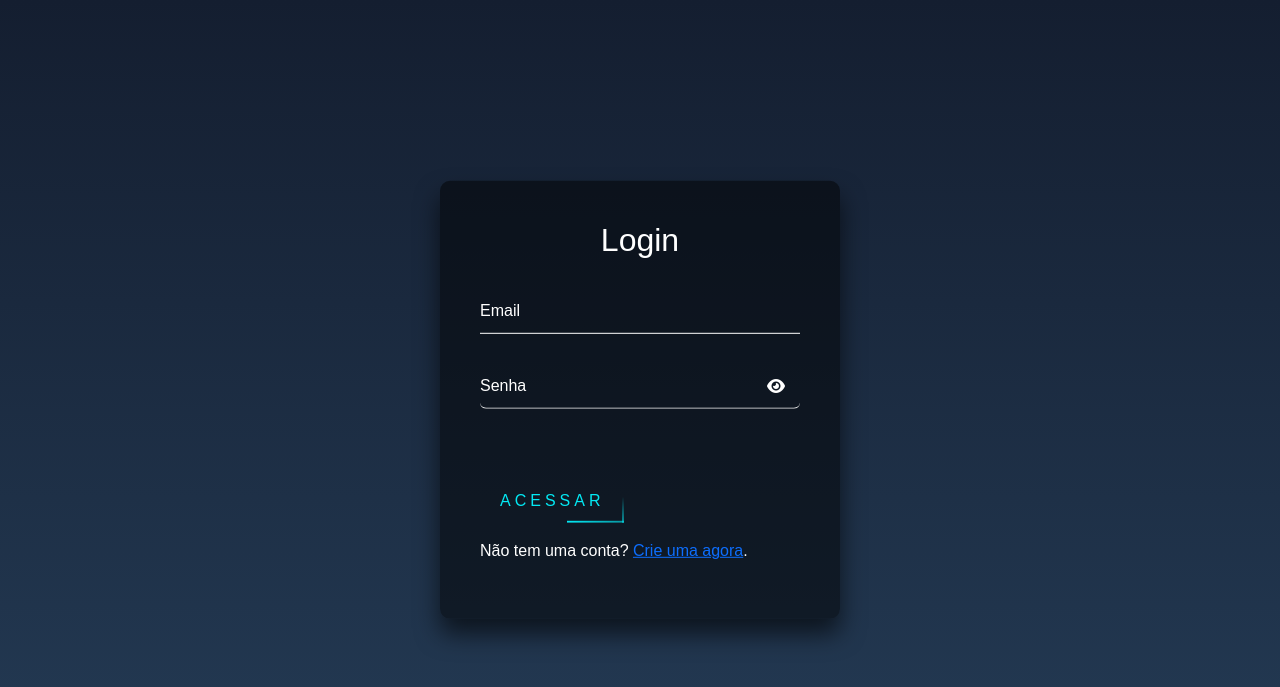
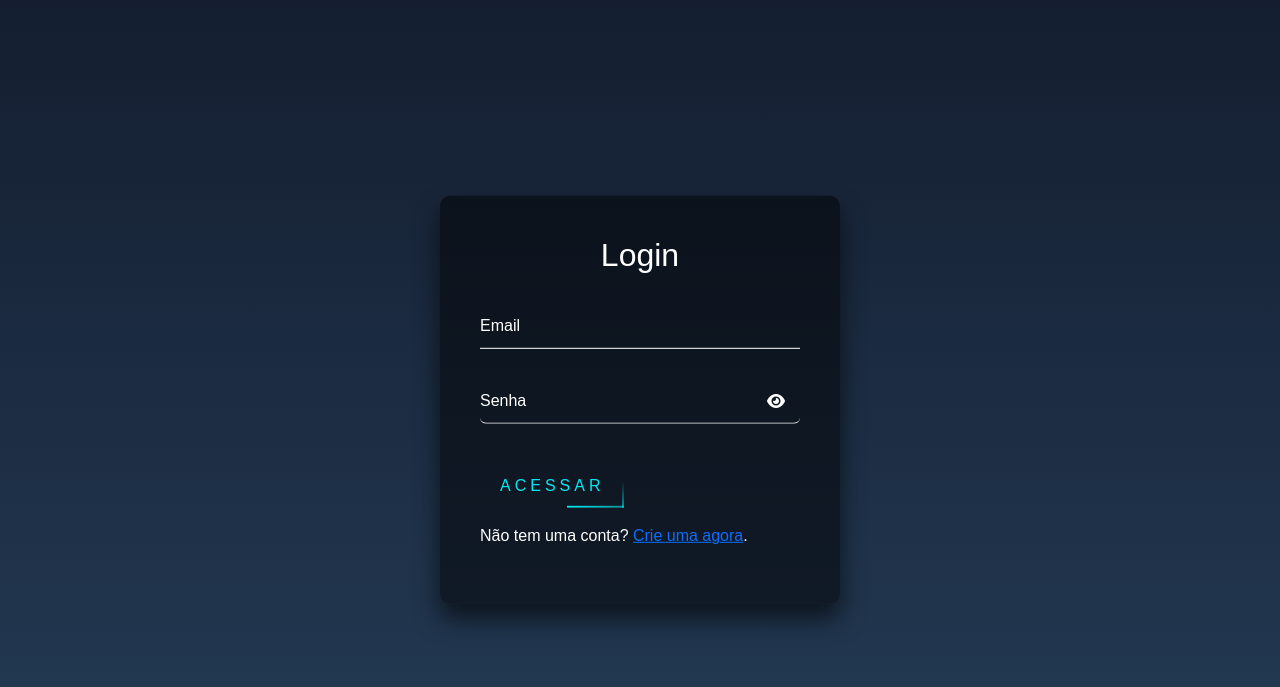
Before and after one commit to Dev-Isaque/information-users, a PHP site: page /includes/login.php in a window 1280 px wide. Shown: the top 687 px of the page. Run offline with PHP 8.4, Linux system fonts and the light colour scheme; some libraries are stand-ins or nearby versions.

Commit message:
arrumando bug na tela de login

```diff
--- a/includes/login.php
+++ b/includes/login.php
@@ -4,12 +4,12 @@
   <h2>Login</h2>
   <form id="login-form" action="login.php" method="post">
     <div class="user-box">
-      <input type="email" name="email-login" required>
+      <input type="email" id="email-login" name="email-login" required>
       <label>Email</label>
     </div>
     <div class="user-box">
-        <input type="password" class="form-control" id="password-login" name="assword-login" required>
-        <label for="assword-login">Senha</label>
+        <input type="password" class="form-control" id="password-login" name="password-login" required>
+        <label for="password-login">Senha</label>
         <div class="password-toggle" id="togglePassword">
             <i class="fas fa-eye toggle-icon"></i>
         </div>
@@ -22,7 +22,7 @@
       Acessar
     </button>
   </form>
-  <p id="error-msg" class="error-msg"></p>
+  <p id="error-msg" class="error-msg white-text"></p>
   <p class="white-text">Não tem uma conta? <a href="cadastro-user.php">Crie uma agora</a>.</p>
 </div>
 
--- a/src/classes/login-user.php
+++ b/src/classes/login-user.php
@@ -47,12 +47,12 @@ if ($_SERVER["REQUEST_METHOD"] == "POST") {
 
             $stmt_info->close();
         } else {
-            echo "error: Email ou Senha incorretos";
+            echo "error";
         }
         $stmt->close();
     } else {
-        echo "error: Não foi possivel preparar a consulta SQL";
+        echo "error";
     }
 } else {
-    echo "error: METHOD POST NÃO RECEBIDO";
+    echo "error";
 }
--- a/src/css/style.css
+++ b/src/css/style.css
@@ -77,7 +77,7 @@ html {
   text-transform: uppercase;
   overflow: hidden;
   transition: .5s;
-  margin-top: 40px;
+  margin-top: 10px;
   letter-spacing: 4px;
   border: none;
   cursor: pointer;
```
